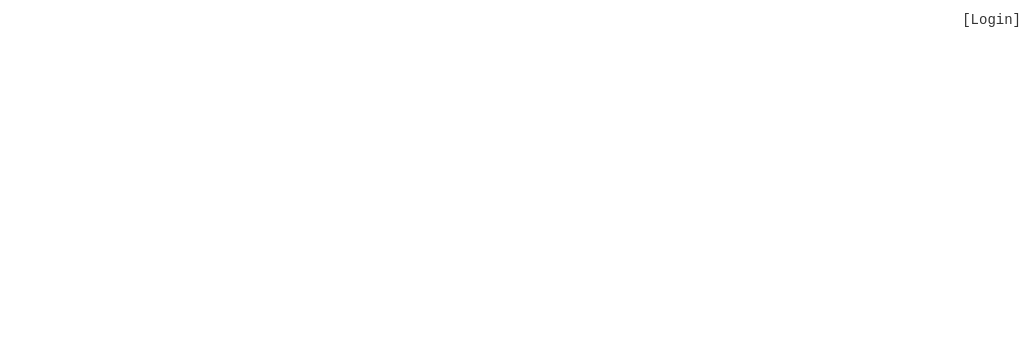
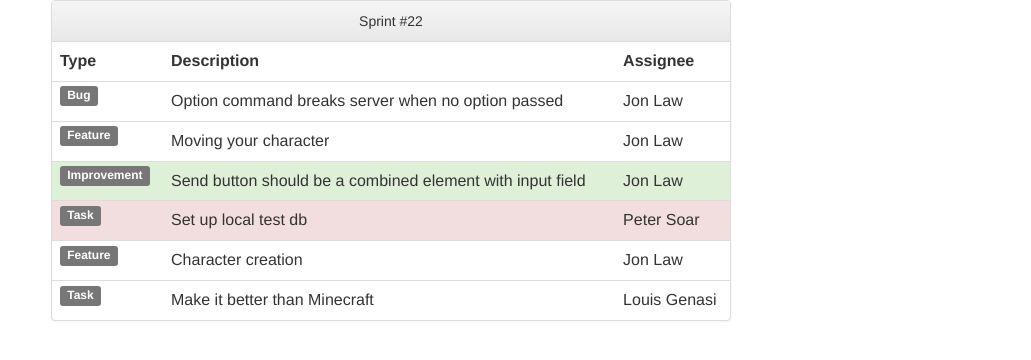
Before and after one commit to lgenasi/marathon, a website: page main.html in a window 1280 px wide. Shown: the whole page, without its empty margins (249-1280 px from the left). Drawn offline with Linux system fonts and the light colour scheme.

Commit message:
playing around with the issue list view

```diff
--- a/main.html
+++ b/main.html
@@ -13,9 +13,52 @@
 
 </head>
 <body>
-	<span id="loginBtn" class="content"> [Login] </span>
+	<div id="phasePanel">
+		<div class="panel panel-default">
+			<!-- Default panel contents -->
+			<div class="panel-heading text-center">Sprint #22</div>
 
-	<div class="text-center content">
+			<!-- Table -->
+			<table class="table table-hover">
+				<TR>
+					<TH>Type</TH>
+					<TH>Description</TH>
+					<TH>Assignee</TH>
+				</TR>
+				<TR>
+					<TD><span class="label label-default label-pill pull-xs-right">Bug</span></TD>
+					<TD>Option command breaks server when no option passed</TD>
+					<TD>Jon Law</TD>
+				</TR>
+				<TR>
+					<TD><span class="label label-default label-pill pull-xs-right">Feature</span></TD>
+					<TD>Moving your character</TD>
+					<TD>Jon Law</TD>
+				</TR>
+				<TR class="success">
+					<TD><span class="label label-default label-pill pull-xs-right">Improvement</span></TD>
+					<TD>Send button should be a combined element with input field</TD>
+					<TD>Jon Law</TD>
+				</TR>
+				<TR class="danger">
+					<TD><span class="label label-default label-pill pull-xs-right">Task</span></TD>
+					<TD>Set up local test db</TD>
+					<TD>Peter Soar</TD>
+				</TR>
+				<TR>
+					<TD><span class="label label-default label-pill pull-xs-right">Feature</span></TD>
+					<TD>Character creation</TD>
+					<TD>Jon Law</TD>
+				</TR>
+				<TR>
+					<TD><span class="label label-default label-pill pull-xs-right">Task</span></TD>
+					<TD>Make it better than Minecraft</TD>
+					<TD>Louis Genasi</TD>
+				</TR>
+			</table>
+		</div>
+	</div>
+	<!--<span id="loginBtn" class="content"> [Login] </span>-->
 	<div id="loginModal" class="modal fade" data-keyboard="false">
 		<div class="modal-dialog">
 			<div class="modal-content">
@@ -41,6 +84,5 @@
 			</div>
 		</div>
 	</div>
-	</div>
 </body>
 </html>
--- a/src/stylesheet.css
+++ b/src/stylesheet.css
@@ -1,25 +1,3 @@
-body {
-	font-family: "Courier New", Courier, monospace;
+#phasePanel{
+	padding: 0px 300px;
 }
-
-hr {
-	width: 750px;
-	margin-bottom: 30px;
-	margin-top: 0px;
-	border: 0;
-    height: 1px;
-    background-image: linear-gradient(to right, rgba(0, 0, 0, 0), lightgray, rgba(0, 0, 0, 0));
-}
-
-#loginBtn {
-	right: 0;
-	top: 0;
-	position: absolute;
-	padding-top: 10px;
-	padding-right: 10px;
-	cursor: pointer;
-}
-
-.modal-dialog {
-	margin-top: 50px;
-}
```
Lines whose indentation alone changed are shown as unchanged.
